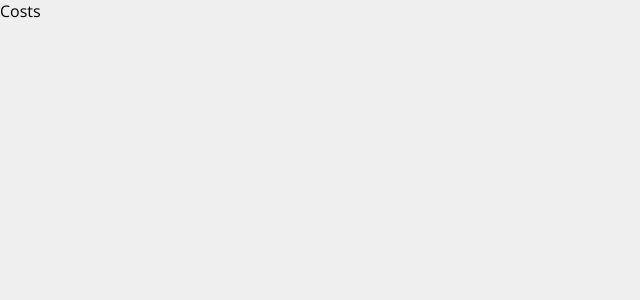
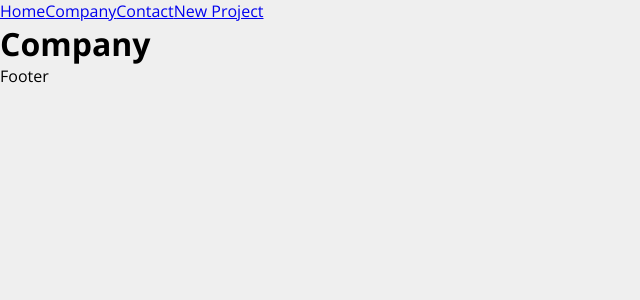
Before and after one commit to Alexsandrozdr/costs, a React (Create React App) app: page /company in a window 1280 px wide. Shown: the top 300 px of the page, without its empty margins (0-640 px from the left). Built offline with nearby package versions, Linux system fonts and the light colour scheme.

Commit message:
route creation

```diff
--- a/src/App.js
+++ b/src/App.js
@@ -1,8 +1,26 @@
+import { BrowserRouter as Router, Routes, Route, Link } from "react-router-dom";
+import Home from "./components/pages/Home";
+import Company from "./components/pages/Company";
+import Contact from "./components/pages/Contact";
+import NewProject from "./components/pages/NewProject";
+
 function App() {
   return (
-    <div className="App">
-      <p>Costs</p>
-    </div>
+    <Router>
+      <div>
+        <Link to="/">Home</Link>
+        <Link to="/company">Company</Link>
+        <Link to="/contact">Contact</Link>
+        <Link to="/newproject">New Project</Link>
+      </div>
+      <Routes>
+        <Route exact path="/" element={<Home />} />
+        <Route exact path="/company" element={<Company />} />
+        <Route exact path="/contact" element={<Contact />} />
+        <Route exact path="/newproject" element={<NewProject />} />
+      </Routes>
+      <p>Footer</p>
+    </Router>
   );
 }
 
--- /dev/null
+++ b/src/components/pages/Company.js
@@ -0,0 +1,4 @@
+function Company() {
+  return <h1>Company</h1>;
+}
+export default Company;
--- /dev/null
+++ b/src/components/pages/Contact.js
@@ -0,0 +1,4 @@
+function Contact() {
+  return <h1>Contact</h1>;
+}
+export default Contact;
--- /dev/null
+++ b/src/components/pages/Home.js
@@ -0,0 +1,4 @@
+function Home() {
+  return <h1>Home</h1>;
+}
+export default Home;
--- /dev/null
+++ b/src/components/pages/NewProject.js
@@ -0,0 +1,4 @@
+function NewProject() {
+  return <h1>NewProject</h1>;
+}
+export default NewProject;
```
